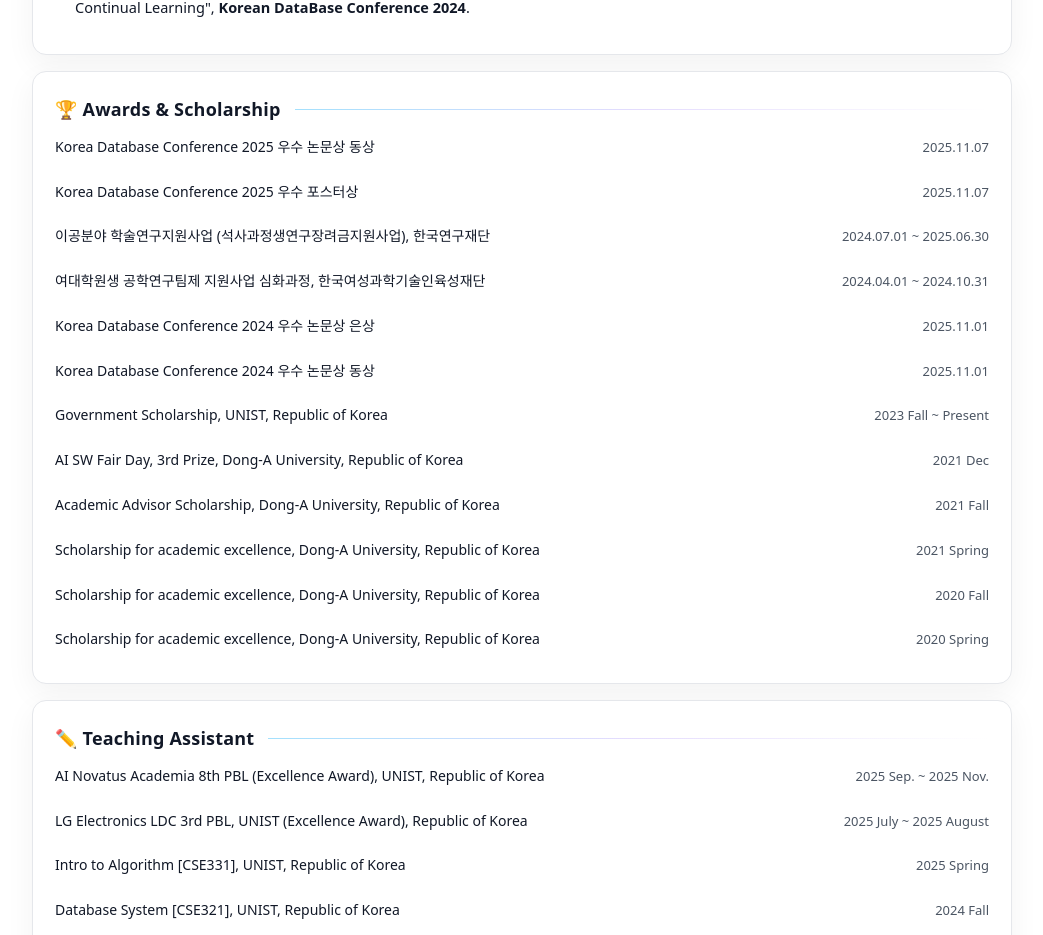
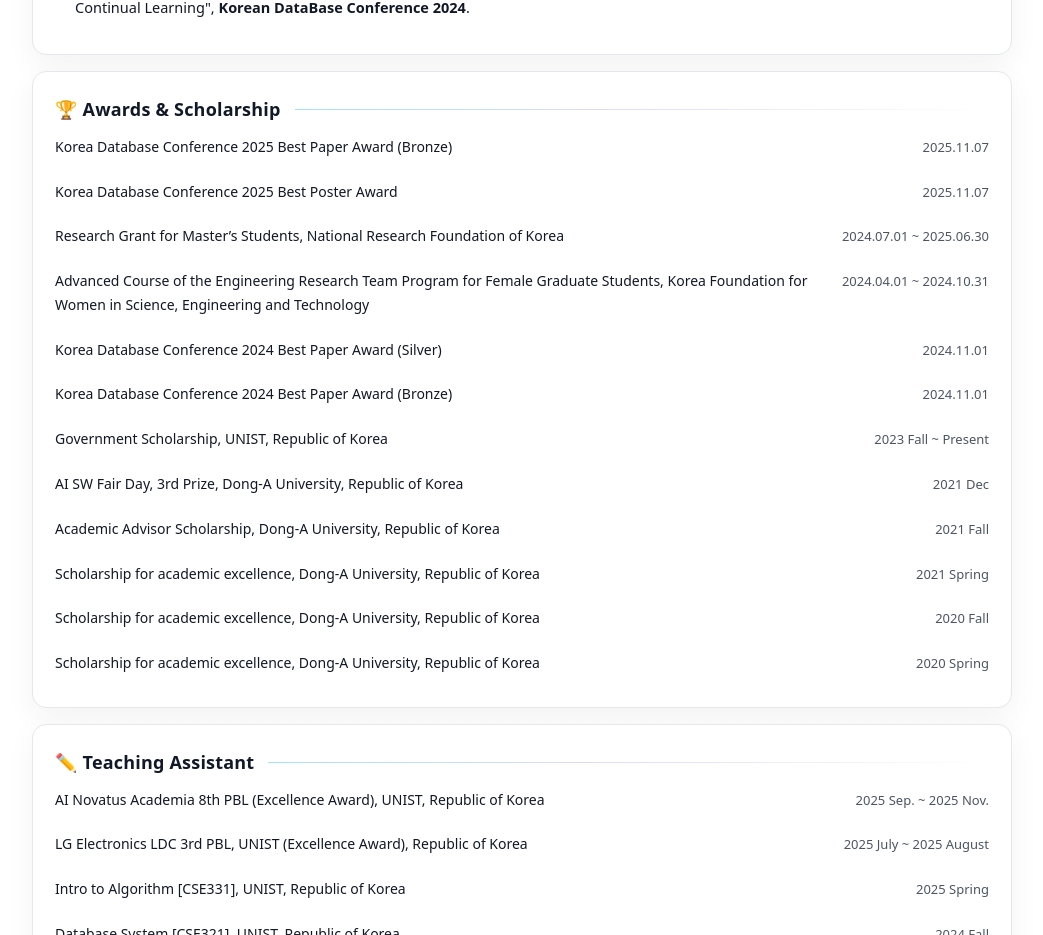
Before and after one commit to dahee-e/dahee-e.github.io, a React (Vite) app: page / in a window 1280 px wide. Shown: the part 1980-2915 px from the top of the page, without its empty margins (118-1161 px from the left). Built offline with nearby package versions, Linux system fonts and the light colour scheme.

Commit message:
Add language toggle (EN/KO)

```diff
--- a/src/App.jsx
+++ b/src/App.jsx
@@ -1,4 +1,4 @@
-import { useState } from "react";
+import { useState, useEffect } from "react";
 import "./styles.css";
 import profile from "./assets/profile.jpg";
 
@@ -250,6 +250,40 @@
   </>
 );
 
+const AwardsEN = () => (
+  <div className="rows">
+    <RowItem title="Korea Database Conference 2025 Best Paper Award (Bronze)" meta="2025.11.07" />
+    <RowItem title="Korea Database Conference 2025 Best Poster Award" meta="2025.11.07" />
+    <RowItem title="Research Grant for Master’s Students, National Research Foundation of Korea" meta="2024.07.01 ~ 2025.06.30" />
+    <RowItem title="Advanced Course of the Engineering Research Team Program for Female Graduate Students, Korea Foundation for Women in Science, Engineering and Technology" meta="2024.04.01 ~ 2024.10.31" />
+    <RowItem title="Korea Database Conference 2024 Best Paper Award (Silver)" meta="2024.11.01" />
+    <RowItem title="Korea Database Conference 2024 Best Paper Award (Bronze)" meta="2024.11.01" />
+    <RowItem title="Government Scholarship, UNIST, Republic of Korea" meta="2023 Fall ~ Present" />
+    <RowItem title="AI SW Fair Day, 3rd Prize, Dong-A University, Republic of Korea" meta="2021 Dec" />
+    <RowItem title="Academic Advisor Scholarship, Dong-A University, Republic of Korea" meta="2021 Fall" />
+    <RowItem title="Scholarship for academic excellence, Dong-A University, Republic of Korea" meta="2021 Spring" />
+    <RowItem title="Scholarship for academic excellence, Dong-A University, Republic of Korea" meta="2020 Fall" />
+    <RowItem title="Scholarship for academic excellence, Dong-A University, Republic of Korea" meta="2020 Spring" />
+  </div>
+);
+
+const AwardsKO = () => (
+  <div className="rows">
+    <RowItem title="Korea Database Conference 2025 우수 논문상 동상" meta="2025.11.07" />
+    <RowItem title="Korea Database Conference 2025 우수 포스터상" meta="2025.11.07" />
+    <RowItem title="이공분야 학술연구지원사업 (석사과정생연구장려금지원사업), 한국연구재단" meta="2024.07.01 ~ 2025.06.30" />
+    <RowItem title="여대학원생 공학연구팀제 지원사업 심화과정, 한국여성과학기술인육성재단" meta="2024.04.01 ~ 2024.10.31" />
+    <RowItem title="Korea Database Conference 2024 우수 논문상 은상" meta="2024.11.01" />
+    <RowItem title="Korea Database Conference 2024 우수 논문상 동상" meta="2024.11.01" />
+    <RowItem title="Government Scholarship, UNIST, Republic of Korea" meta="2023 Fall ~ Present" />
+    <RowItem title="AI SW Fair Day, 3rd Prize, Dong-A University, Republic of Korea" meta="2021 Dec" />
+    <RowItem title="Academic Advisor Scholarship, Dong-A University, Republic of Korea" meta="2021 Fall" />
+    <RowItem title="Scholarship for academic excellence, Dong-A University, Republic of Korea" meta="2021 Spring" />
+    <RowItem title="Scholarship for academic excellence, Dong-A University, Republic of Korea" meta="2020 Fall" />
+    <RowItem title="Scholarship for academic excellence, Dong-A University, Republic of Korea" meta="2020 Spring" />
+  </div>
+);
+
 const TeachingEN = () => (
   <div className="rows">
     <RowItem title="AI Novatus Academia 8th PBL (Excellence Award), UNIST, Republic of Korea" meta="2025 Sep. ~ 2025 Nov." />
@@ -276,6 +310,17 @@
 
 export default function App() {
   const [lang, setLang] = useState("en");
+
+  useEffect(() => {
+    const container = document.getElementById("mapmyvisitors-container");
+    if (!container) return;
+    const script = document.createElement("script");
+    script.type = "text/javascript";
+    script.id = "mapmyvisitors";
+    script.src = "https://mapmyvisitors.com/map.js?cl=ffffff&w=300&t=n&d=nf7yO-t9KRUFd0DmGnZ9iFCwdlR91zbUtFFzCUBlCDY&co=0071ad&cmo=ff5353&cmn=a8cc3a";
+    container.appendChild(script);
+    return () => { script.remove(); };
+  }, []);
 
   return (
     <div className="page">
@@ -354,20 +399,7 @@
         </Section>
 
         <Section id="awards" title="🏆 Awards & Scholarship">
-          <div className="rows">
-            <RowItem title="Korea Database Conference 2025 우수 논문상 동상" meta="2025.11.07" />
-            <RowItem title="Korea Database Conference 2025 우수 포스터상" meta="2025.11.07"/>
-            <RowItem title="이공분야 학술연구지원사업 (석사과정생연구장려금지원사업), 한국연구재단" meta="2024.07.01 ~ 2025.06.30" />
-            <RowItem title="여대학원생 공학연구팀제 지원사업 심화과정, 한국여성과학기술인육성재단" meta="2024.04.01 ~ 2024.10.31" />
-            <RowItem title="Korea Database Conference 2024 우수 논문상 은상" meta="2025.11.01"/>
-            <RowItem title="Korea Database Conference 2024 우수 논문상 동상" meta="2025.11.01"/>
-            <RowItem title="Government Scholarship, UNIST, Republic of Korea" meta="2023 Fall ~ Present" />
-            <RowItem title="AI SW Fair Day, 3rd Prize, Dong-A University, Republic of Korea" meta="2021 Dec" />
-            <RowItem title="Academic Advisor Scholarship, Dong-A University, Republic of Korea" meta="2021 Fall" />
-            <RowItem title="Scholarship for academic excellence, Dong-A University, Republic of Korea" meta="2021 Spring" />
-            <RowItem title="Scholarship for academic excellence, Dong-A University, Republic of Korea" meta="2020 Fall" />
-            <RowItem title="Scholarship for academic excellence, Dong-A University, Republic of Korea" meta="2020 Spring" />
-          </div>
+          {lang === "en" ? <AwardsEN /> : <AwardsKO />}
         </Section>
 
         {lang === "ko" && <Section id="patents" title="💡 Patents">
@@ -413,6 +445,7 @@
         </Section>
 
         <footer className="footer">
+          <div id="mapmyvisitors-container" style={{ marginBottom: "1rem" }} />
           <span>© {new Date().getFullYear()} Dahee Kim</span>
         </footer>
       </main>
```
